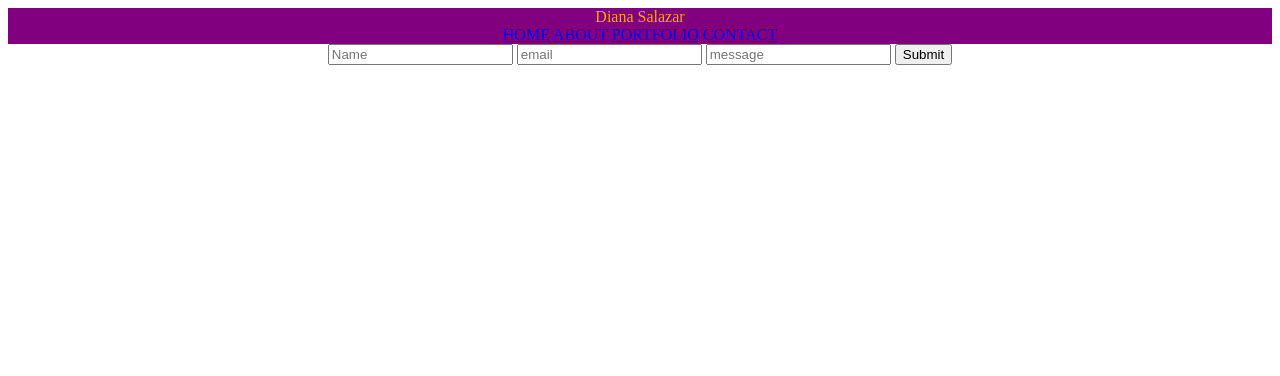
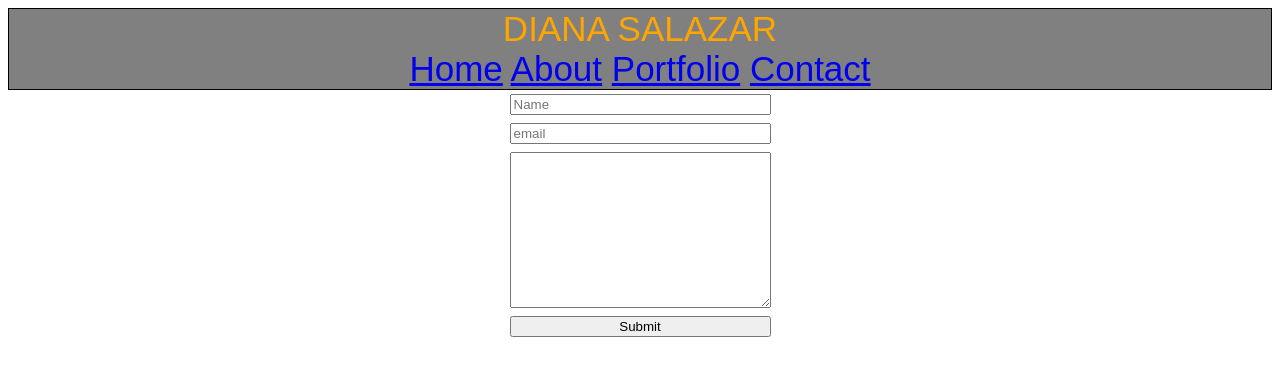
Before and after one commit to Diana-Salazar-Personal-Website/Personal-website-project, a plain HTML site: page contact.html in a window 1280 px wide. Drawn offline with Linux system fonts and the light colour scheme.

Commit message:
updated css

```diff
--- /dev/null
+++ b/about.css
@@ -0,0 +1,55 @@
+body {
+    font-family: Arial, Helvetica, sans-serif;
+}
+
+h1 {
+    text-align: center;
+    font-size: 30px;
+}
+
+h2 {
+    font-weight: normal;
+}
+
+span {
+    display: flex;
+    border: 1px solid black;
+    flex-direction: column;
+    background-color: gray;
+    color: orange;
+    text-align: center;
+    font-size: 35px;
+}
+
+
+
+section>img {
+    height: 175px;
+}
+
+section:nth-of-type(odd)>img {
+    float: left;
+    margin: 0 24px 24px 0;
+}
+
+
+section:nth-of-type(even)>img {
+    float: right;
+    margin: 0 0 24px 24px;
+}
+
+section {
+    border-top: 3px solid olivedrab;
+
+}
+
+main {
+    display: flex;
+    justify-content: space-evenly;
+    flex-direction: column;
+    flex-wrap: wrap;
+}
+
+a:hover {
+    background-color: green;
+}
--- a/contact.html
+++ b/contact.html
@@ -10,23 +10,26 @@
 
 <body>
     <header>
-        <span class="name">Diana Salazar</span>
+        <span class="name">DIANA SALAZAR
             <nav class="links">
-            <a href='index.html'>HOME</a>
-            <a href='about.html'>ABOUT</a>
-            <a href='portfolio.html'>PORTFOLIO</a>
-            <a class='active' href='contact.html'>CONTACT</a>
+                <a class='active' href='index.html'>Home</a>
+                <a href='about.html'>About</a>
+                <a href='portfolio.html'>Portfolio</a>
+                <a href='contact.html'>Contact</a>
             </nav>
+        </span>
     </header>
+    <main>
         <div class="hero">
 
             <form action="form-submitted.html" target="_blank">
                 <input type="text" placeholder="Name" />
                 <input type="email" placeholder="email" />
-            <input type="message" placeholder="message" rows="10" />
+                <textarea name="message" id="message" cols="30" rows="10"></textarea>
                 <input type="submit" />
             </form>
         </div>
+    </main>
 </body>
 
 </html>
--- a/style.css
+++ b/style.css
@@ -3,9 +3,18 @@ h1 {
     text-align: center;
 }
 
+body {
+    font-family: Arial, Helvetica, sans-serif;
+}
+
 span {
+    display: flex;
+    border: 1px solid black;
+    flex-direction: column;
+    background-color: gray;
     color: orange;
     text-align: center;
+    font-size: 35px;
 }
 
 h2 {
@@ -36,30 +45,38 @@ section {
 img {
 
     padding: 10px;
-    width: 20%;
+    width: 30%;
     height: auto;
     vertical-align: middle;
-}
-
-.hero {
-    width: 100%;
-    height: 100wh;
-    display: flex;
-    align-items: center;
-    justify-content: center;
-}
-
-.span {
-    align-self: flex-end;
-    border: 1px solid black;
-    display: flex;
-    align-items: center;
-    justify-content: space-evenly;
-    flex-direction: row;
-    background-color: gray;
-    flex-wrap: wrap;
 }
 
 a:hover {
     background-color: green;
 }
+
+button {
+    border-radius: 15px;
+    border: 2px solid #73AD21;
+    padding: 10px;
+    width: 50px;
+    height: 40px;
+    vertical-align: middle;
+}
+
+main {
+    display: flex;
+    justify-content: space-evenly;
+    flex-direction: column;
+    flex-wrap: wrap;
+    align-items: center;
+}
+
+form {
+    display: flex;
+    flex-direction: column;
+    justify-content: space-evenly;
+}
+
+form>* {
+    margin: 4px;
+}
```
Also changed, not shown: about.html (+15 -11 lines), index.html (+9 -6 lines), portfolio.html (+12 -7 lines). Lines whose indentation alone changed are shown as unchanged.
